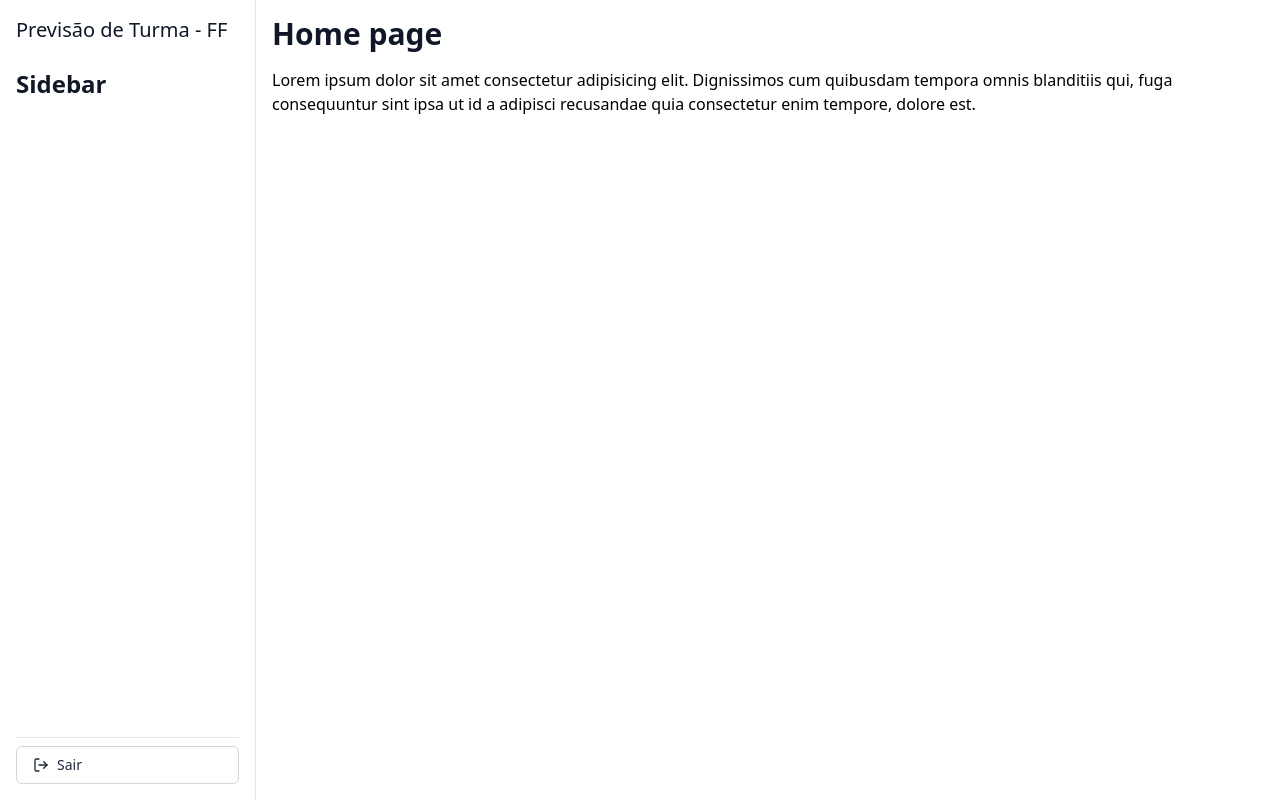
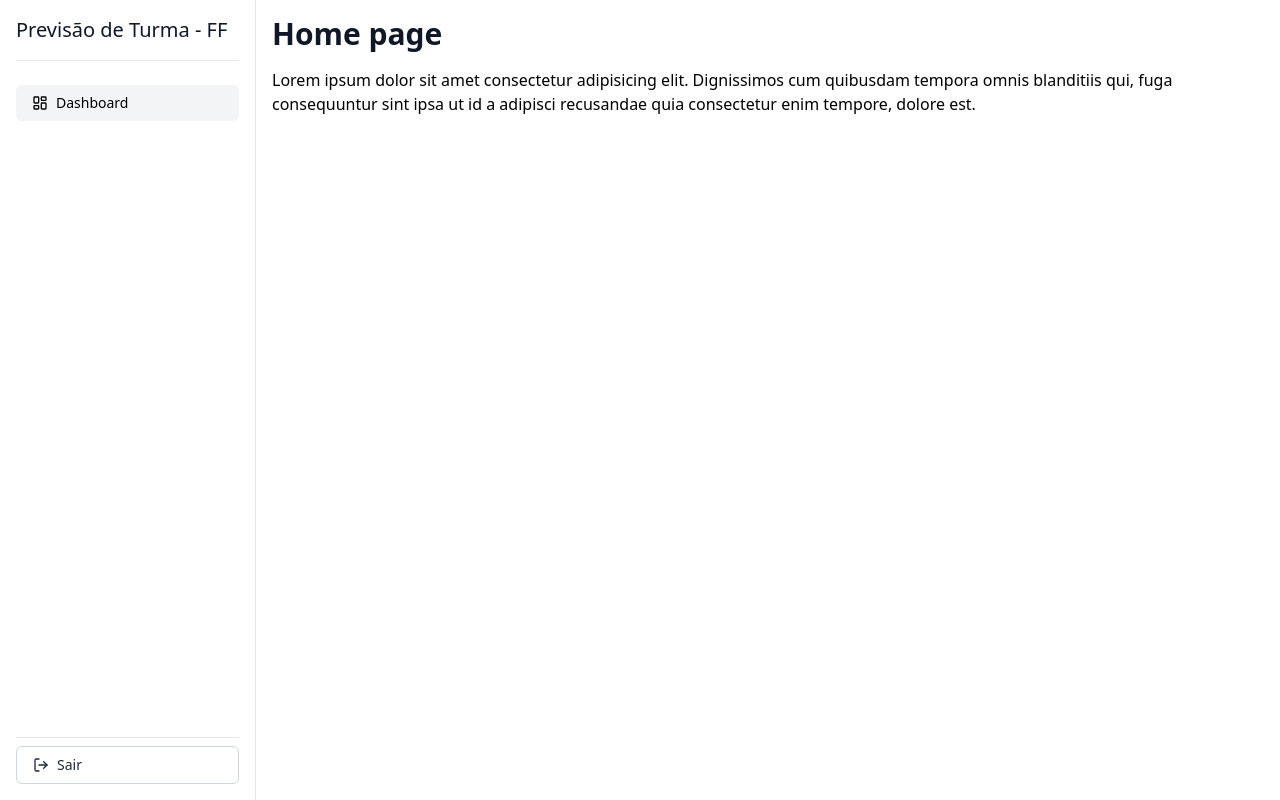
Before and after one commit to mrfneto/vue-start, a Vue app: page / in a window 1280 px wide. Built offline with nearby package versions, Linux system fonts and the light colour scheme.

Commit message:
feat: add links in layout

```diff
--- a/src/components/Layout.vue
+++ b/src/components/Layout.vue
@@ -1,15 +1,18 @@
 <script setup>
 import { ref } from 'vue'
-import { useRouter } from 'vue-router'
+import { RouterLink, useRoute, useRouter } from 'vue-router'
 //
 import Sidebar from '@/components/Sidebar.vue'
 import Navbar from '@/components/Navbar.vue'
 import Icon from '@/components/Icon.vue'
 
 const router = useRouter()
+const route = useRoute()
 
 const sidebarShow = ref(false)
 const title = ref('Previsão de Turma - FF')
+
+const links = [{ label: 'Dashboard', to: 'home', icon: 'LayoutDashboard' }]
 
 const logout = () => {
   router.replace({ name: 'login' })
@@ -19,10 +22,21 @@ const logout = () => {
   <div class="min-h-screen flex">
     <Sidebar permanent :show="sidebarShow" @close="sidebarShow = false">
       <template #header>
-        <span class="heading-md hidden lg:flex">{{ title }}</span>
+        <div class="hidden lg:flex border-b border-gray-200 pb-4">
+          <span class="heading-md">{{ title }}</span>
+        </div>
       </template>
       <template #content>
-        <h2 class="heading-lg">Sidebar</h2>
+        <RouterLink
+          v-for="({ label, to, icon }, index) in links"
+          :key="index"
+          :to="{ name: to }"
+          class="btn btn-menu w-full"
+          :class="route.name === to ? 'active' : ''"
+        >
+          <Icon :name="icon" class="size-4 mr-2" />
+          <span>{{ label }}</span>
+        </RouterLink>
       </template>
       <template #footer>
         <div class="border-t border-gray-200 pt-2">
```
